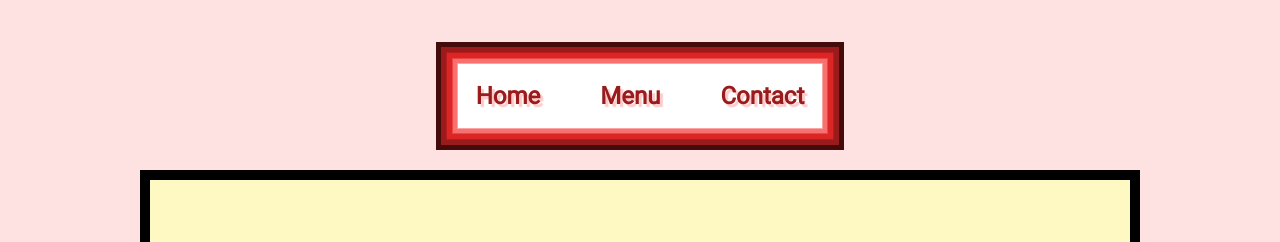
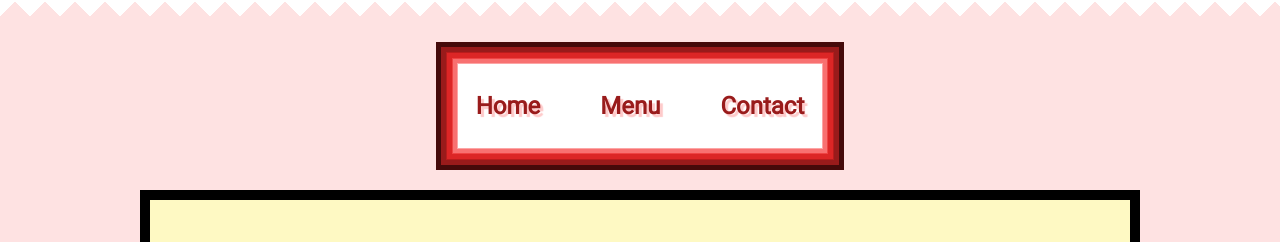
Before and after one commit to technexx/Webpack-Restaurant, a website built with webpack: page dist/index.html in a window 1280 px wide. Shown: the top 242 px of the page. Built offline with Linux system fonts and the light colour scheme.

Commit message:
background fix

```diff
--- a/src/index.js
+++ b/src/index.js
@@ -13,20 +13,33 @@ const tabTwo = document.querySelector("#menu-tab")
 const tabThree = document.querySelector("#contact-tab")
 
 //"Home" folder is /dist since that is where our main.js file is generated.
-tabOne.style.backgroundImage = "url(../src/bloody.png)"
-// tabOne.style.backgroundSize = "300px 300px"
 
 tabOne.addEventListener("click", () => {
     clearBody()
     createMainPage()
+    clearTabBackgrounds()
+    tabOne.style.backgroundImage = "url(../src/bloody.png)"
+
 })
 
 tabTwo.addEventListener("click", () => {
     clearBody()
     createMenu()
+    clearTabBackgrounds()
+    tabTwo.style.backgroundImage = "url(../src/bloody.png)"
+
 })
 
 tabThree.addEventListener("click", () => {
     clearBody()
     createContact()
+    clearTabBackgrounds()
+    tabThree.style.backgroundImage = "url(../src/bloody.png)"
+
 })
+
+function clearTabBackgrounds() {
+    tabOne.style.backgroundImage = "url()"
+    tabTwo.style.backgroundImage = "url()"
+    tabThree.style.backgroundImage = "url()"
+}
--- a/src/style.css
+++ b/src/style.css
@@ -11,9 +11,41 @@
     padding: 0px;
 }
 
-#home-tab {
+.content::before{
+    content: "";
+    position: absolute;
+    top: 0;
+    left: 0;
+    width: 100%;
+    height: 30px;
+    background: linear-gradient(135deg,#fff 12px,
+      transparent 0%), linear-gradient(-135deg,#fff 12px,
+      transparent 0%);
+    background-size: 30px;
+  }
+    .content::after{
+    content: "";
+    position: absolute;
+    bottom: 0;
+    left: 0;
+    width: 100%;
+    height: 30px;
+    background: linear-gradient(45deg,#fff 12px,
+      transparent 0%), linear-gradient(-45deg,#fff 12px,
+      transparent 0%);
+    background-size: 30px;
+  }
+
+.nav > p {
     background-size: cover;
-    /* background-repeat: no-repeat; */
+    background-repeat: no-repeat;
+    background-position: 50% 100%;
+    padding-top: 10px;
+    padding-bottom: 10px;
+}
+
+#home-tab{
+
 }
 
 .content {
```
Also changed, not shown: dist/main.js.
